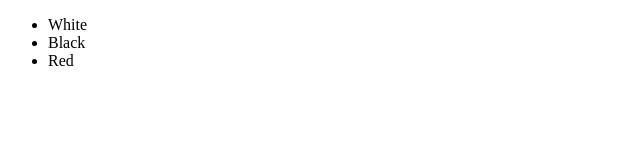
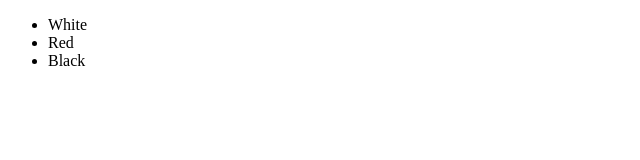
Before and after one commit to Vincenzo-Pallante-Dev/exercises-lessons-React, a React (Create React App) app in the folder my-project/: page / in a window 1280 px wide. Shown: the top 160 px of the page, without its empty margins (0-640 px from the left). Built offline with nearby package versions, Linux system fonts and the light colour scheme.

Commit message:
feat: lists items

```diff
--- a/my-project/src/App.js
+++ b/my-project/src/App.js
@@ -1,8 +1,14 @@
 import React from "react";
 import { Colors } from "./components/Colors";
 
+const colors = [
+  { id: 1, name: "White" },
+  { id: 2, name: "Red" },
+  { id: 1, name: "Black" },
+];
+
 export class App extends React.Component {
   render() {
-    return <Colors items={["White", "Black", "Red"]} />;
+    return <Colors items={colors} />;
   }
 }
--- a/my-project/src/components/Colors.js
+++ b/my-project/src/components/Colors.js
@@ -5,8 +5,8 @@ export class Colors extends React.Component {
     return (
       <div>
         <ul>
-          {this.props.items.map((color, index) => (
-            <li key={color + index}>{color}</li>
+          {this.props.items.map((color) => (
+            <li key={color.id}>{color.name}</li>
           ))}
         </ul>
       </div>
```
Also changed, not shown: my-project/Lists 01.txt (deleted), my-project/Lists 02.txt (added).
